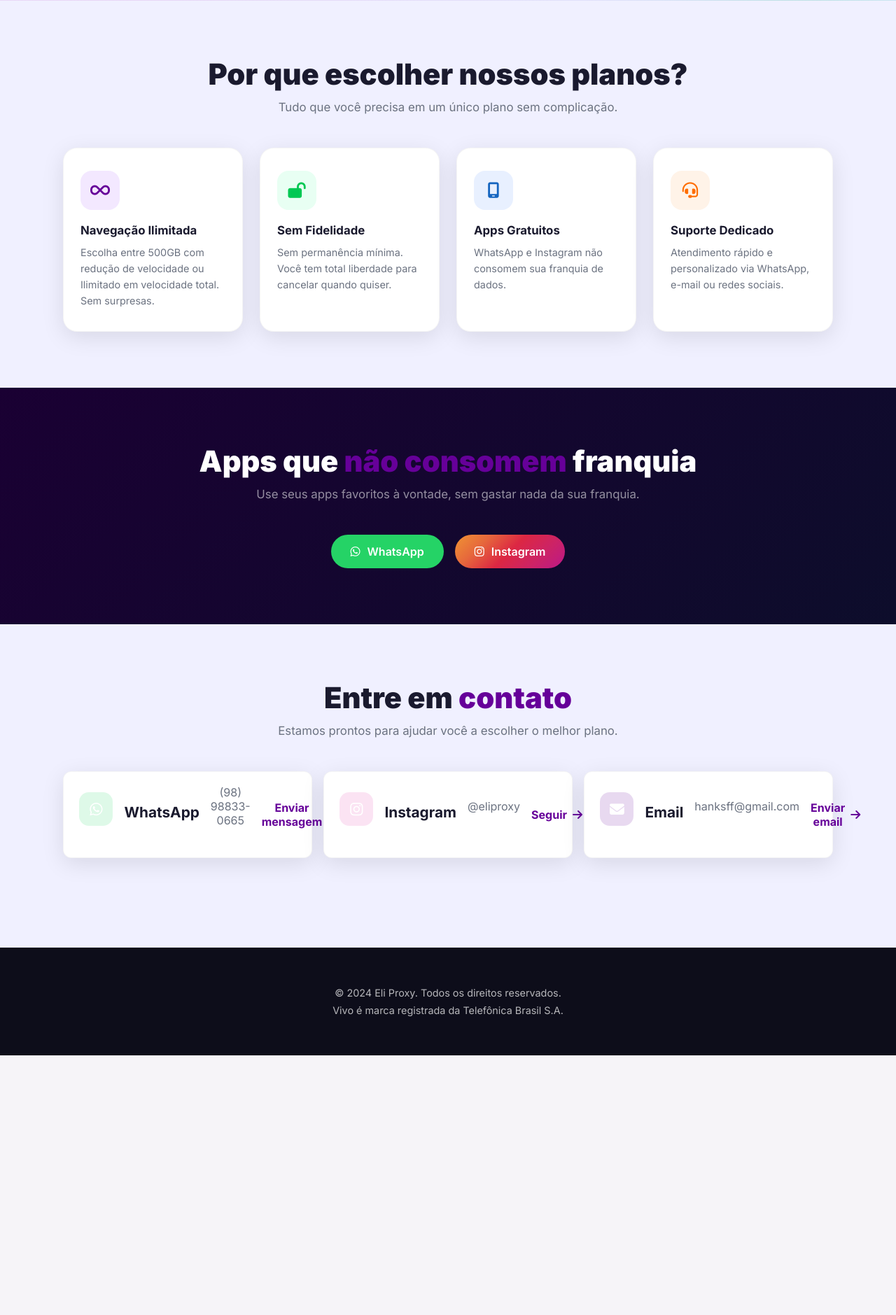
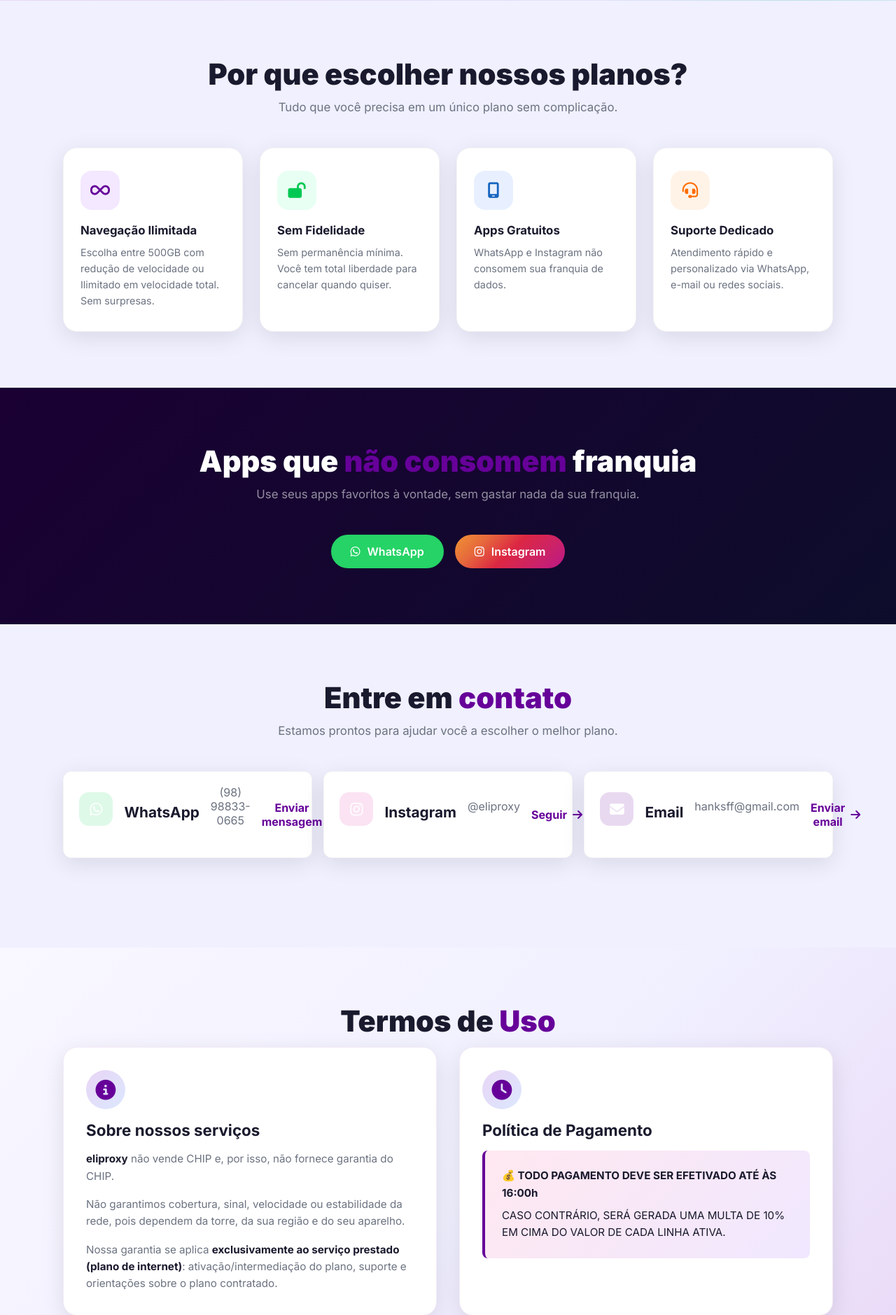
Before and after one commit to hanksff-sys/site2, a Flask app: page / in a window 1280 px wide. Shown: the part 1012-2891 px from the top of the page at 70% size. Before the commit the page ends 2520 px from the top, so only its background shows below. Run offline with Flask 3, Linux system fonts and the light colour scheme.

Commit message:
Add files via upload

```diff
--- a/templates/index.html
+++ b/templates/index.html
@@ -129,6 +91,44 @@
             <i class="fas fa-question-circle"></i> Como funciona
           </button>
           <a href="https://wa.me/98988330665" target="_blank" class="btn-contratar btn-contratar-premium">
+            <i class="fab fa-whatsapp"></i> Quero contratar
+          </a>
+        </div>
+
+        <!-- PLANO 500GB -->
+        <div class="plan-card">
+          <div class="plan-card-header">
+            <div class="wifi-icon">
+              <i class="fas fa-wifi"></i>
+            </div>
+            <div class="plan-data">
+              <span class="gb">500GB</span>
+              <span class="plan-label">Franquia</span>
+            </div>
+          </div>
+          <div class="plan-info-list">
+            <div class="plan-info-item">
+              <i class="fas fa-circle-info"></i>
+              <span>Após consumo da franquia, navegue em velocidade reduzida.</span>
+            </div>
+            <div class="plan-info-item">
+              <i class="fas fa-clock"></i>
+              <span>Sem permanência mínima</span>
+            </div>
+            <div class="plan-info-item">
+              <i class="fas fa-check"></i>
+              <span>Chip físico e virtual disponíveis</span>
+            </div>
+          </div>
+          <div class="plan-price">
+            <span class="currency">R$</span>
+            <span class="price">85,00</span>
+            <span class="period">/mês</span>
+          </div>
+          <button class="btn-como-funciona" onclick="abrirModal()">
+            <i class="fas fa-question-circle"></i> Como funciona
+          </button>
+          <a href="https://wa.me/98988330665" target="_blank" class="btn-contratar">
             <i class="fab fa-whatsapp"></i> Quero contratar
           </a>
         </div>
@@ -363,6 +363,47 @@
     </div>
   </div>
 
+  <!-- ========================================
+       SEÇÃO 3: TERMOS DE USO
+       ======================================== -->
+  <section class="termos-uso" id="termos-uso">
+    <div class="section-container">
+      <h2 class="section-title">Termos de <span class="highlight">Uso</span></h2>
+
+      <div class="termos-content">
+        <div class="termos-card">
+          <div class="termos-icon">
+            <i class="fas fa-info-circle"></i>
+          </div>
+          <h3>Sobre nossos serviços</h3>
+          <ul class="termos-list">
+            <li><strong>eliproxy</strong> não vende CHIP e, por isso, não fornece garantia do CHIP.</li>
+            <li>Não garantimos cobertura, sinal, velocidade ou estabilidade da rede, pois dependem da torre, da sua região e do seu aparelho.</li>
+            <li>Nossa garantia se aplica <strong>exclusivamente ao serviço prestado (plano de internet)</strong>: ativação/intermediação do plano, suporte e orientações sobre o plano contratado.</li>
+          </ul>
+        </div>
+
+        <div class="termos-card">
+          <div class="termos-icon">
+            <i class="fas fa-clock"></i>
+          </div>
+          <h3>Política de Pagamento</h3>
+          <div class="termos-highlight">
+            <p><strong>💰 TODO PAGAMENTO DEVE SER EFETIVADO ATÉ ÀS 16:00h</strong></p>
+            <p>CASO CONTRÁRIO, SERÁ GERADA UMA MULTA DE 10% EM CIMA DO VALOR DE CADA LINHA ATIVA.</p>
+          </div>
+        </div>
+      </div>
+
+      <div class="termos-agreement">
+        <div class="agreement-box">
+          <i class="fas fa-check-circle"></i>
+          <p>Ao continuar, você declara que leu e está de acordo com estes termos.</p>
+        </div>
+      </div>
+    </div>
+  </section>
+
   <!-- FOOTER -->
   <footer class="footer">
     <div class="section-container">
```
Also changed, not shown: other parts of templates/index.html (+0 -38 lines).
